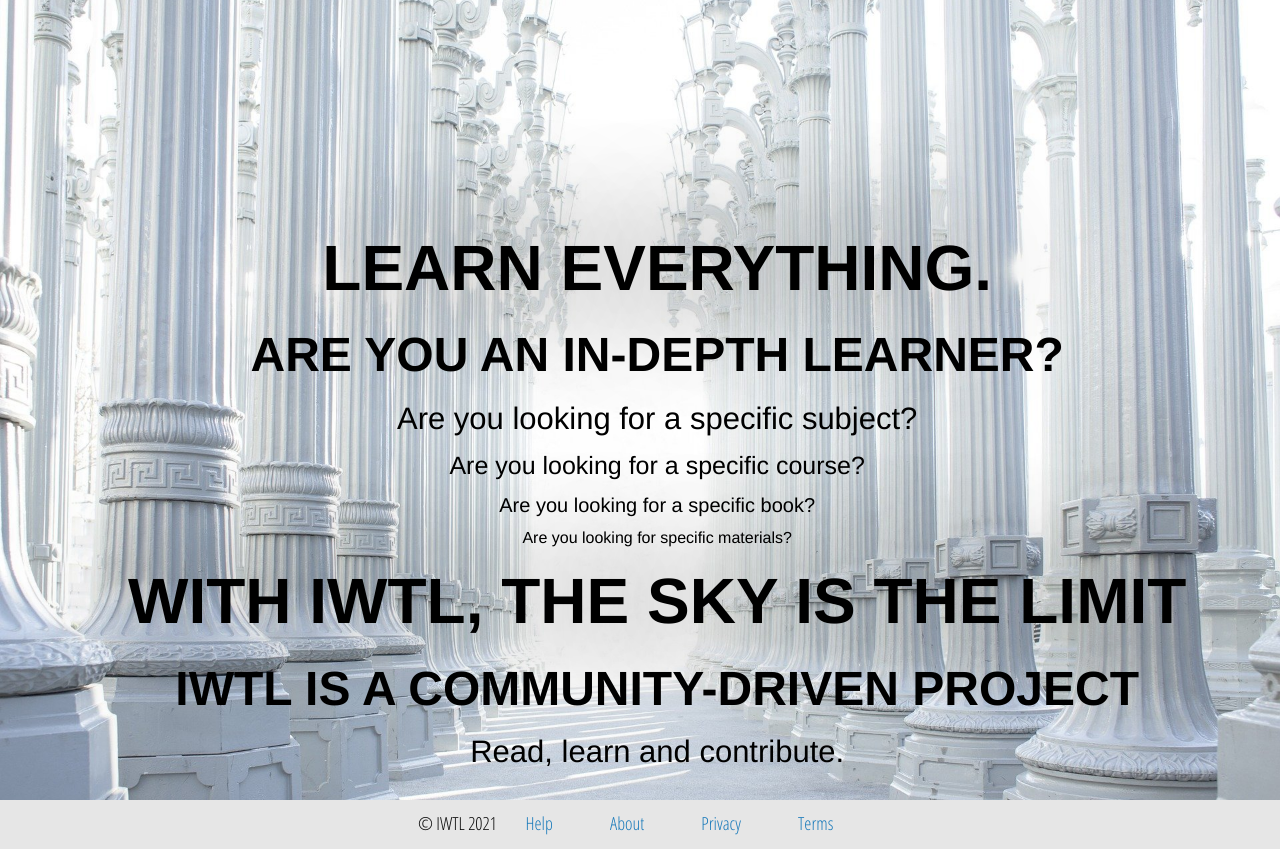
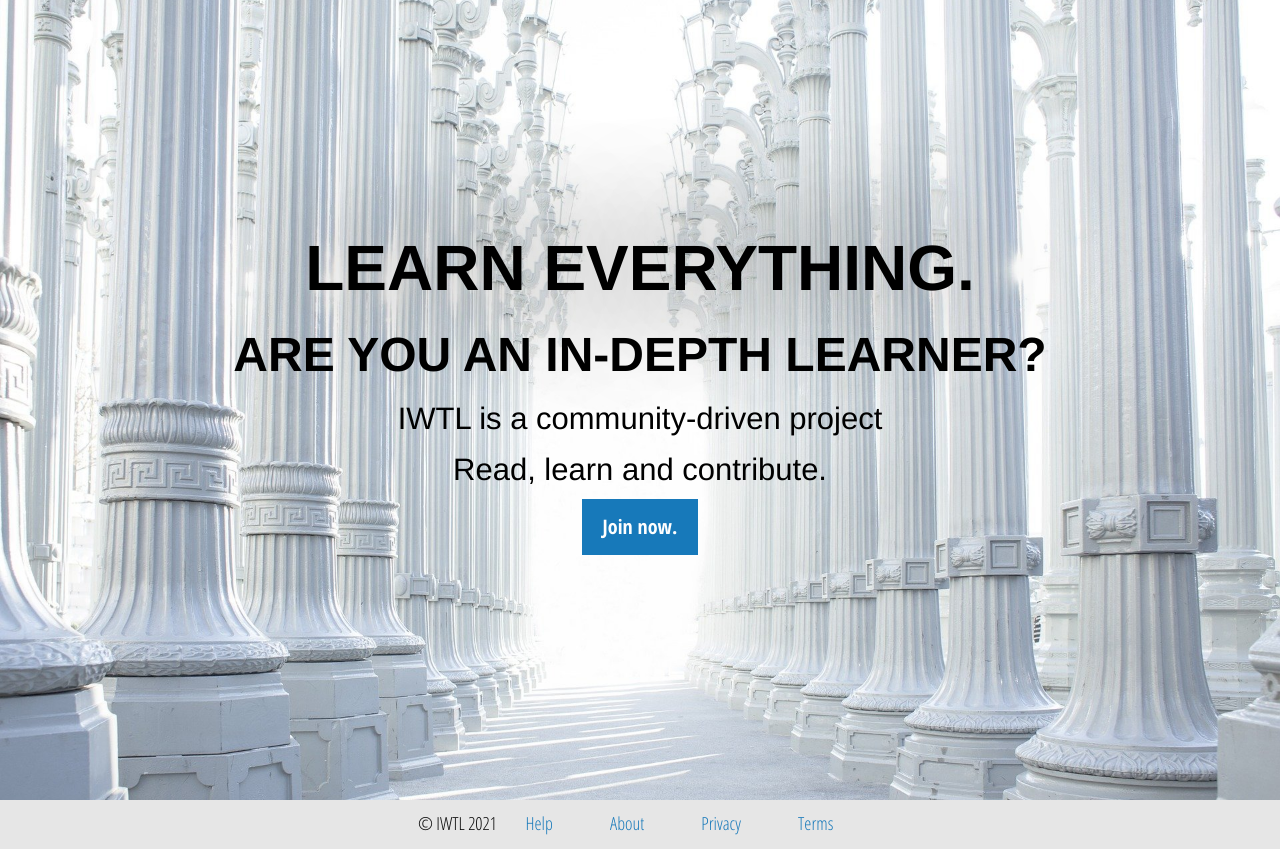
Before and after one commit to tnebes/i-want-to-learn, a PHP site: page /index.php in a window 1280 px wide. Shown: the part 93-942 px from the top of the page. Run offline with PHP 8.4, Linux system fonts and the light colour scheme.

Commit message:
Added CTA

```diff
--- a/app/views/pages/index.php
+++ b/app/views/pages/index.php
@@ -12,15 +12,15 @@
       <div class="wrapper-landing">
          <h1>Learn everything.</h1>
          <h2>Are you an in-depth learner?</h2>
-         <div class="landing-text">
+         <div class="landing-text" style="display: none">
             <h3>Are you looking for a specific subject?</h3>
             <h4>Are you looking for a specific course?</h4>
             <h5>Are you looking for a specific book?</h5>
             <h6>Are you looking for specific materials?</h6>
          </div>
-         <h1>With IWTL, the sky is the limit</h1>
-         <h2>IWTL is a community-driven project</h2>
+         <h3>IWTL is a community-driven project</h2>
          <h3>Read, learn and contribute.</h3>
+         <a class="large button" href="<?php echo URLROOT?>/users/register">Join now.</a>
       </div>
    </div>
    <?php require_once APPROOT . '/views/includes/footer.php'; ?>
```
